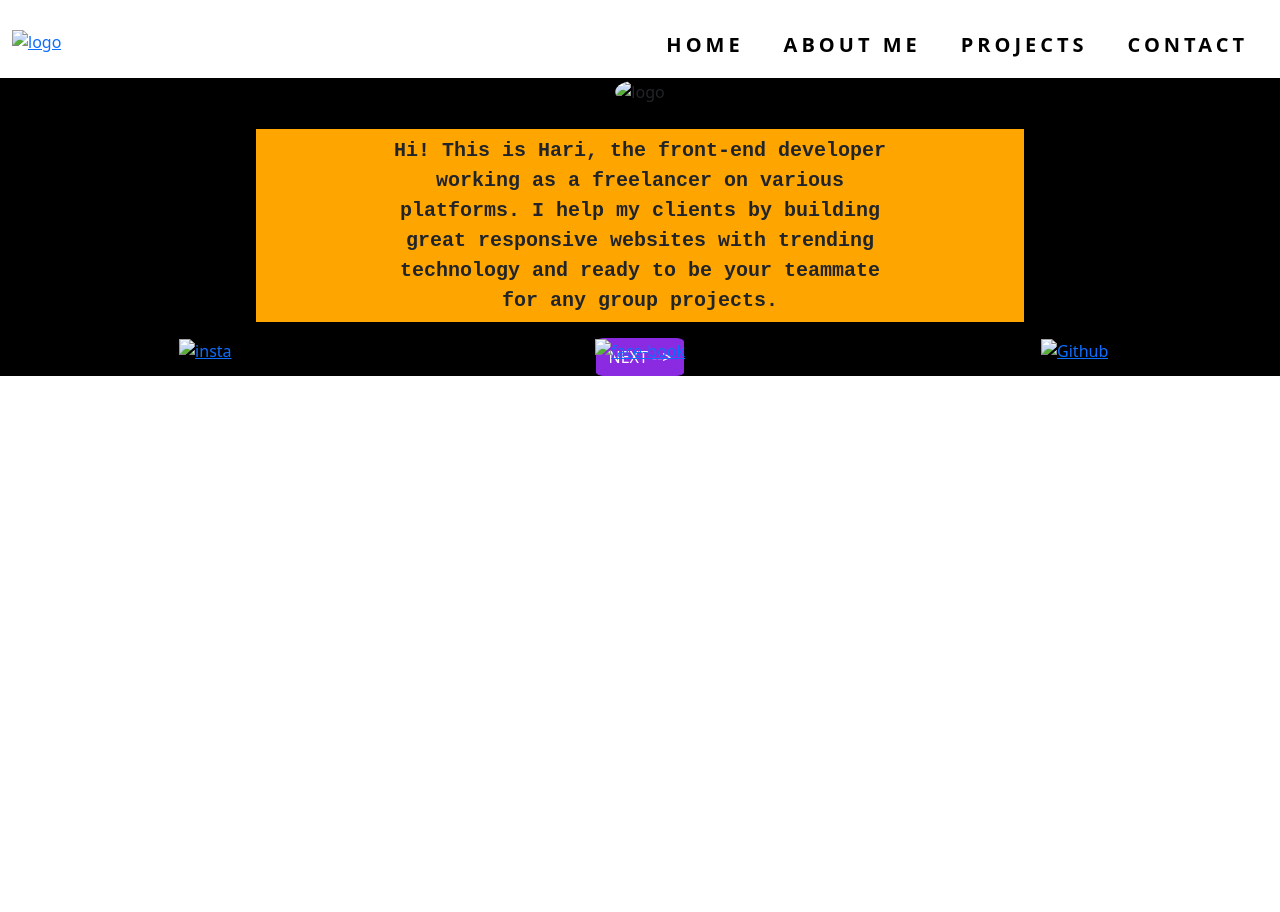
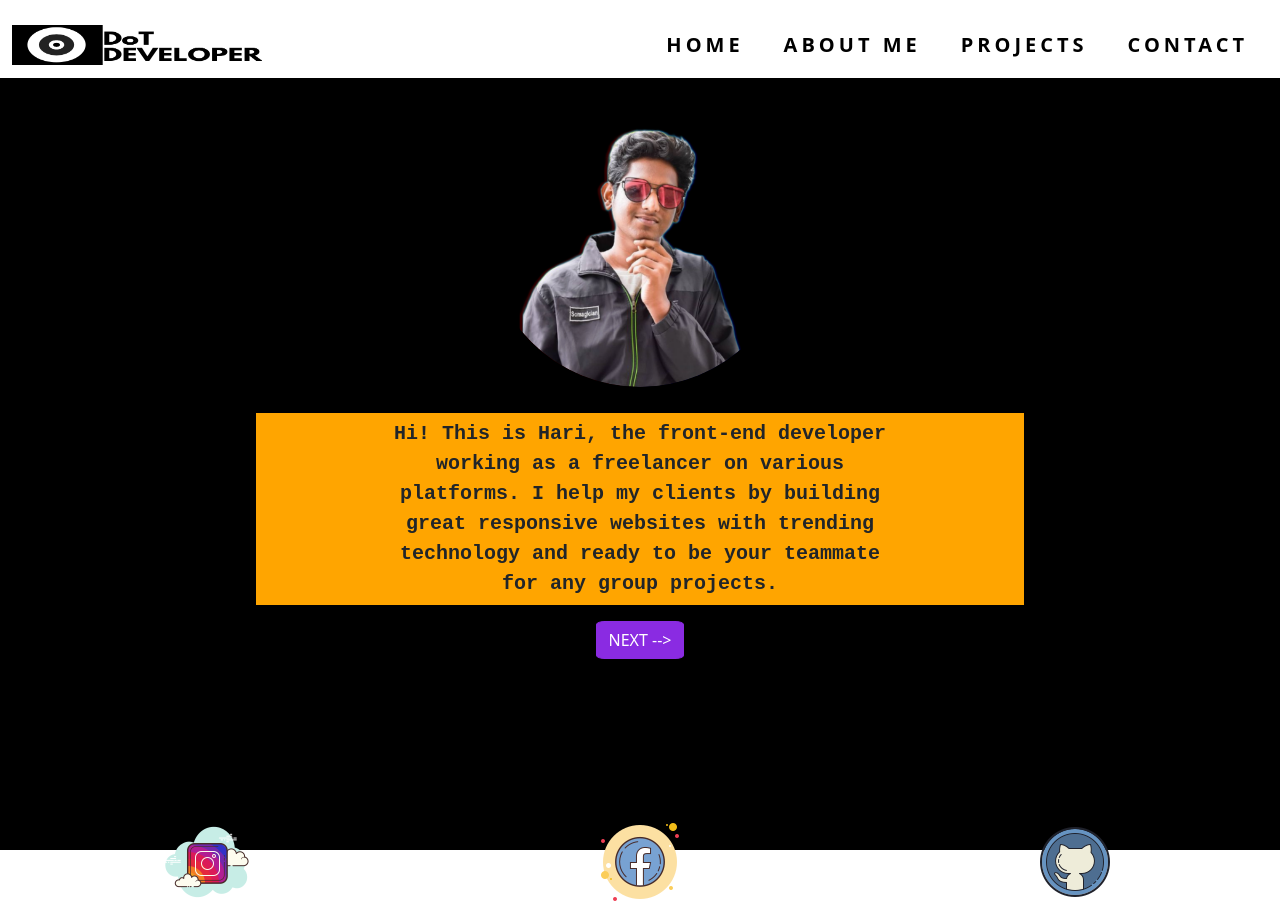
Before and after one commit to wet-bear/Myportfolio, a plain HTML site: page index.html in a window 1280 px wide. Before the commit the page ends 800 px from the top, so only its background shows below. Drawn offline with nearby package versions, Linux system fonts and the light colour scheme.

Commit message:
Update index.html

```diff
--- a/index.html
+++ b/index.html
@@ -19,7 +19,7 @@
     <nav class="navbar navbar-expand-md navbar-light ">
       <div class="container-fluid">
         <a href="#" class="nav-brand">
-          <img src="Images/logo.png" class="logo" alt="logo">
+          <img src="Image/logo.png" class="logo" alt="logo">
         </a>
         <button class="navbar-toggler" type="button" data-bs-toggle="collapse" data-bs-target="#navbarTogglerDemo01"
           aria-controls="navbarTogglerDemo01" aria-expanded="false" aria-label="Toggle navigation">
@@ -46,7 +46,7 @@
     </nav>
     <div class="row g-0 " style="background-color: black; margin-bottom: -5%; ">
       <div class="col-sm-12 col-md-12 fix-one">
-        <img src="Images/11112.png" class="first-img" alt="logo">
+        <img src="Image/11112.png" class="first-img" alt="logo">
         <p class="intro">
           Hi! This is Hari, the front-end developer working as a freelancer on various platforms. I help my clients by
           building great responsive websites with trending technology and ready to be your teammate for any group
@@ -61,16 +61,16 @@
     </div>
     <div class="row social-media">
       <div class="col">
-        <a href="#"><img src="Images/intsa-icon.png" class="instagram" alt="insta"></a>
+        <a href="#"><img src="Image/intsa-icon.png" class="instagram" alt="insta"></a>
       </div>
       <div class="col">
         <a href="#">
-          <img src="Images/facebook-100.png" class="facebook" alt="face-book">
+          <img src="Image/facebook-100.png" class="facebook" alt="face-book">
         </a>
       </div>
       <div class="col">
         <a href="#">
-          <img src="Images/github-100.png" class="git-hub" alt="Github">
+          <img src="Image/github-100.png" class="git-hub" alt="Github">
         </a>
       </div>
     </div>
```
